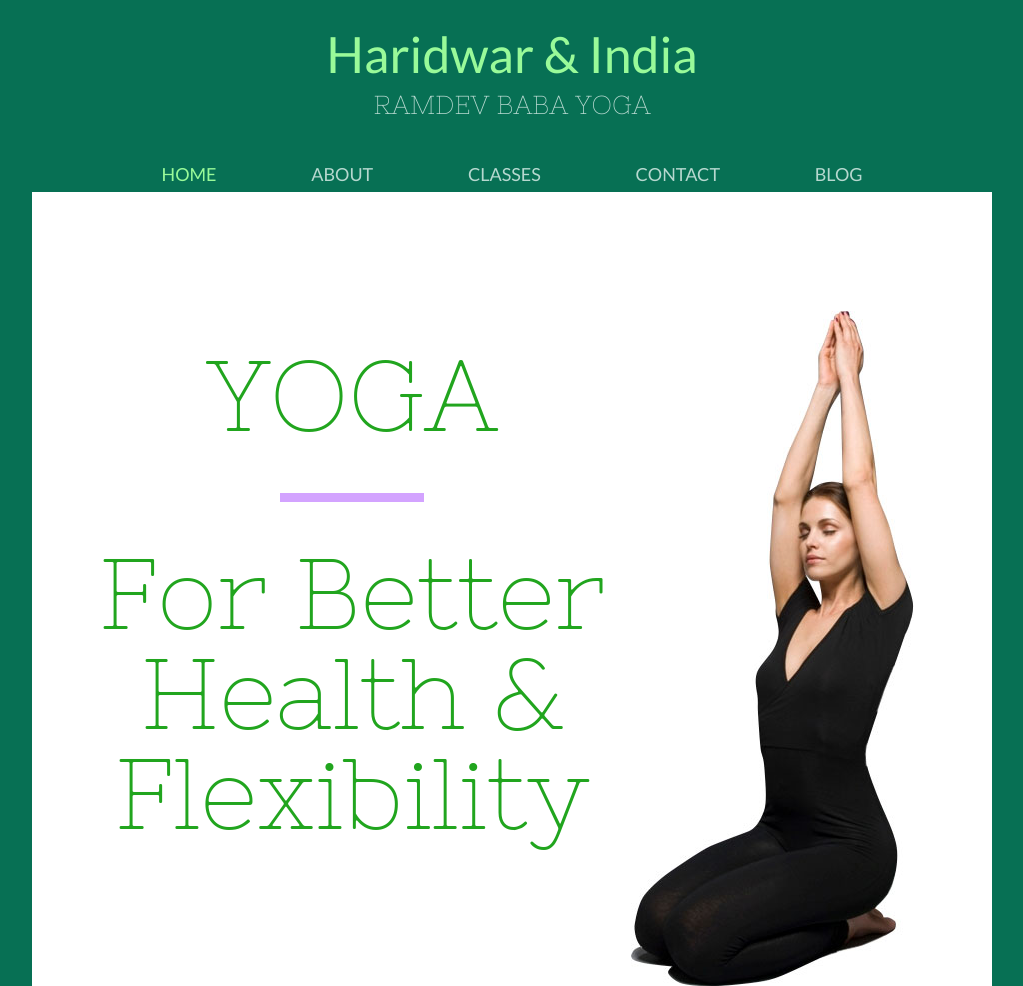
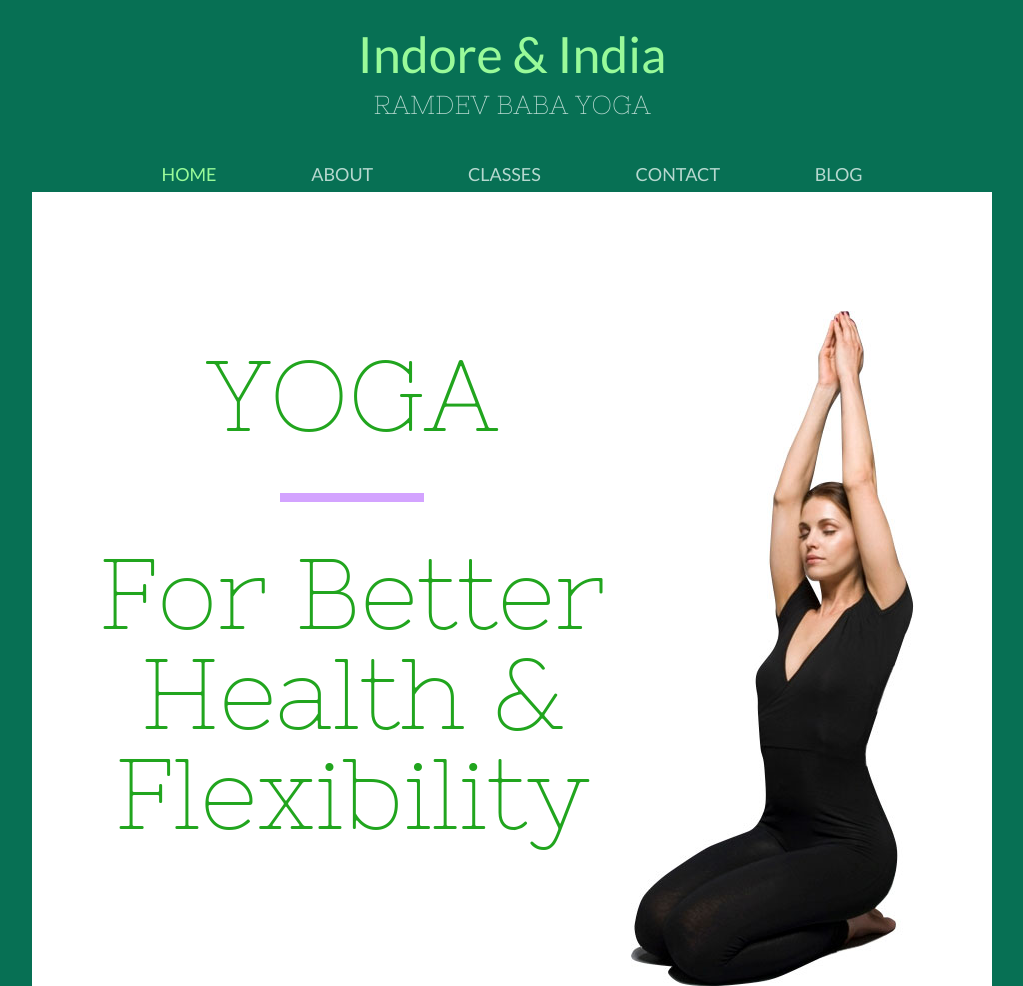
Before and after one commit to sudesh909/website-yoga10, a plain HTML site: page index.html in a window 1280 px wide. Shown: the top 986 px of the page, without its empty margins (128-1151 px from the left). Drawn offline with Linux system fonts and the light colour scheme.

Commit message:
Update index.html

```diff
--- a/index.html
+++ b/index.html
@@ -11,7 +11,7 @@
 </head>
 <body>
 	<div id="header">
-		<h1><a href="index.html">Haridwar &amp; India <span>RamDev Baba Yoga</span></a></h1>
+		<h1><a href="index.html">Indore &amp; India <span>RamDev Baba Yoga</span></a></h1>
 		<ul id="navigation">
 			<li class="current">
 				<a href="index.html">Home</a>
```
